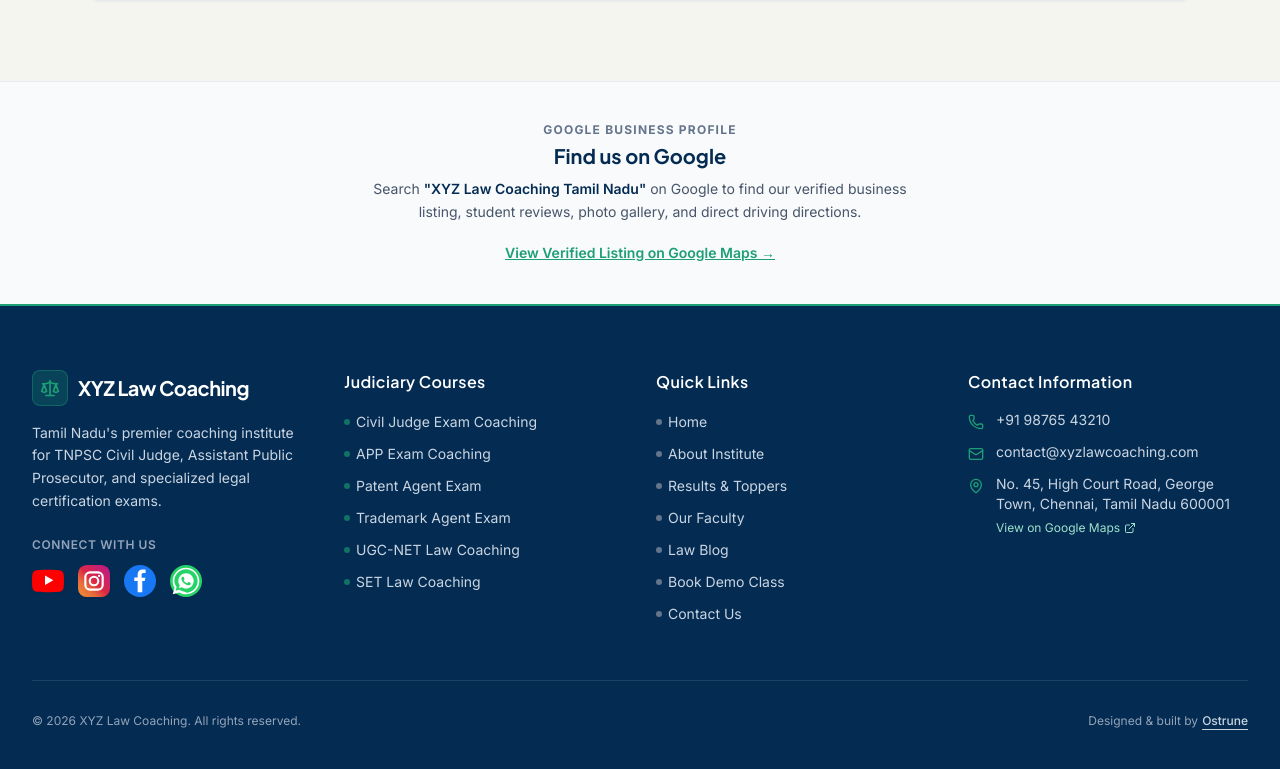
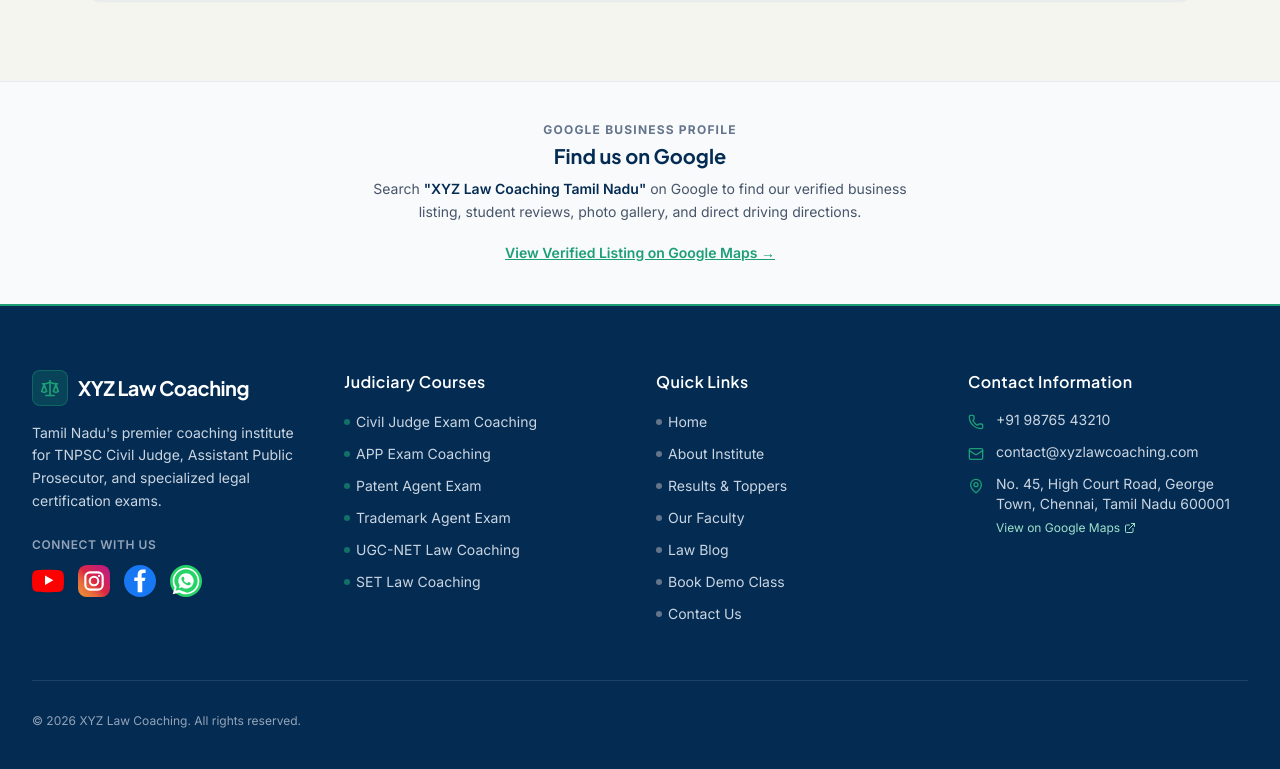
Before and after one commit to Arulraj2001/Law, a Next.js app: page /contact in a window 1280 px wide. Shown: the part 2180-2949 px from the top of the page. Built offline with nearby package versions, Linux system fonts and the light colour scheme; no server answers; the database is empty.

Commit message:
chore(footer): remove designed by ostrune attribution

```diff
--- a/src/components/layout/Footer.tsx
+++ b/src/components/layout/Footer.tsx
@@ -281,18 +281,6 @@
             &copy; {new Date().getFullYear()} {cfg.name}. All rights
             reserved.
           </p>
-
-          <p className="flex items-center gap-1">
-            <span>Designed &amp; built by</span>
-            <a
-              href="https://ostrune.netlify.app/"
-              target="_blank"
-              rel="noopener noreferrer"
-              className="text-slate-300 hover:text-emerald-light font-medium underline underline-offset-4 transition-colors"
-            >
-              Ostrune
-            </a>
-          </p>
         </div>
       </div>
     </footer>
```
